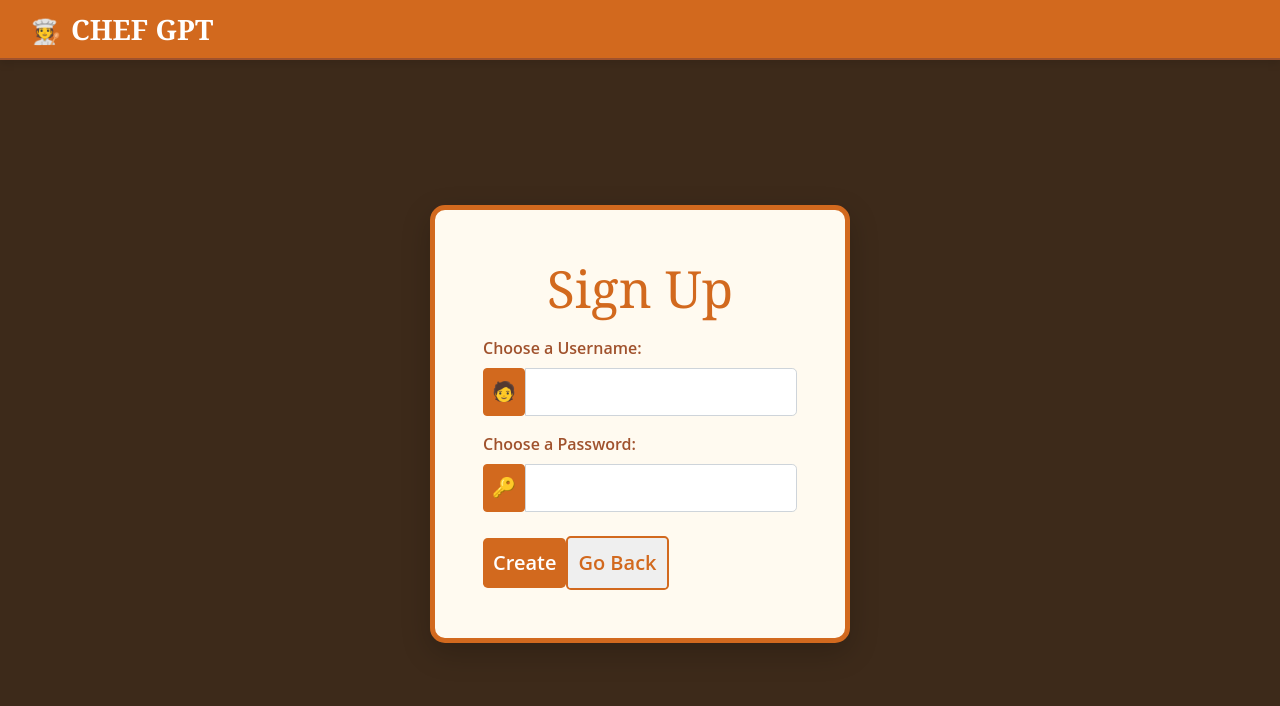
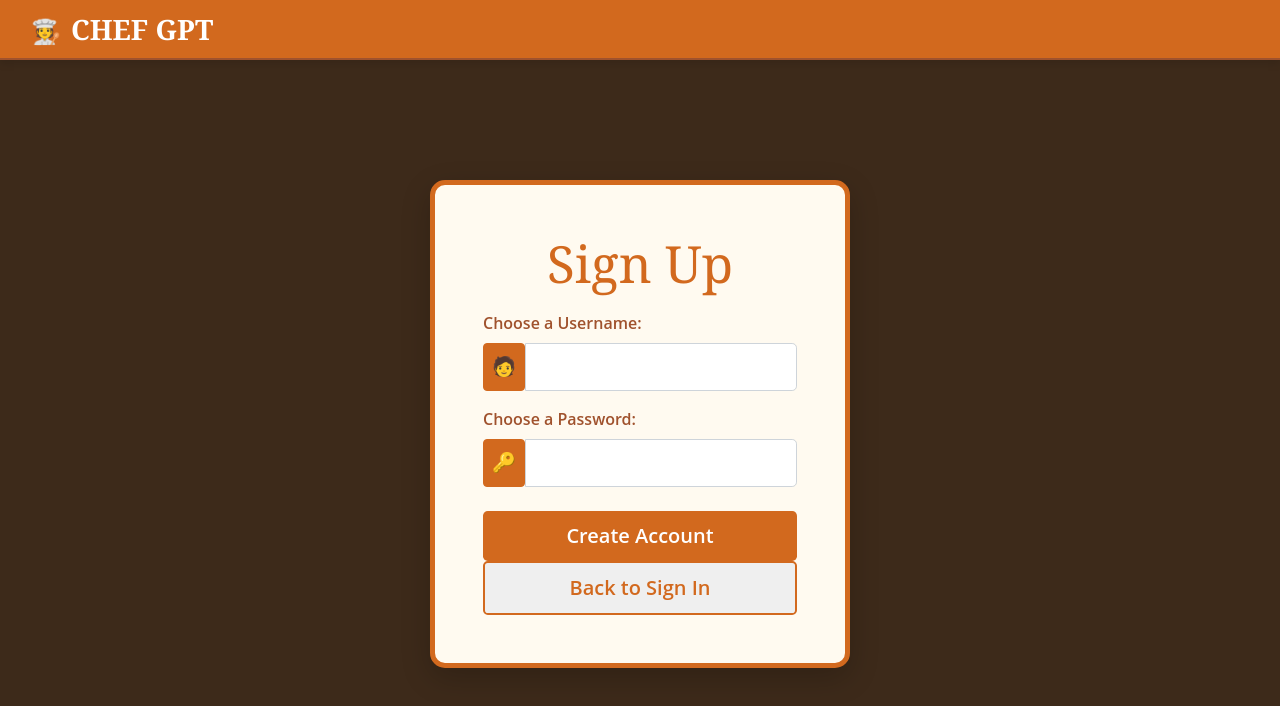
Before and after one commit to darklord-09/CHEFGPT, a React (Create React App) app in the folder pages/: page /signup in a window 1280 px wide. Shown: the top 706 px of the page. Built offline with nearby package versions, Linux system fonts and the light colour scheme.

Commit message:
signup revamp issue addressing

```diff
--- a/pages/src/webpages/signUp.js
+++ b/pages/src/webpages/signUp.js
@@ -290,24 +290,31 @@ function SignUp() {
                     </div>
                   </div>
 
-                  {/* Button layout */}
-                  <div className="d-grid gap-3 mt-4">
+                  {/* === CHANGED SECTION === */}
+                  {/* Replaced d-grid with Bootstrap's row/col for side-by-side buttons */}
+                  <div className="row g-3 mt-4">
+                    <div className="col">
                       <button
                         type="submit"
-                      className="btn btn-chocolate btn-lg"
+                        className="btn btn-chocolate btn-lg w-100"
                         disabled={loading}
                       >
-                      {loading ? 'Signing Up...' : 'Create'}
+                        {loading ? 'Signing Up...' : 'Create Account'}
                       </button>
+                    </div>
+                    <div className="col">
                       <button
                         type="button"
-                      className="btn btn-outline-themed btn-lg"
+                        className="btn btn-outline-themed btn-lg w-100"
                         onClick={handleGoToSignIn}
                         disabled={loading}
                       >
-                      Go Back
+                        Back to Sign In
                       </button>
                     </div>
+                  </div>
+                  {/* === END OF CHANGED SECTION === */}
+
                 </form>
               )}
             </div>
```
Lines whose indentation alone changed are shown as unchanged.
